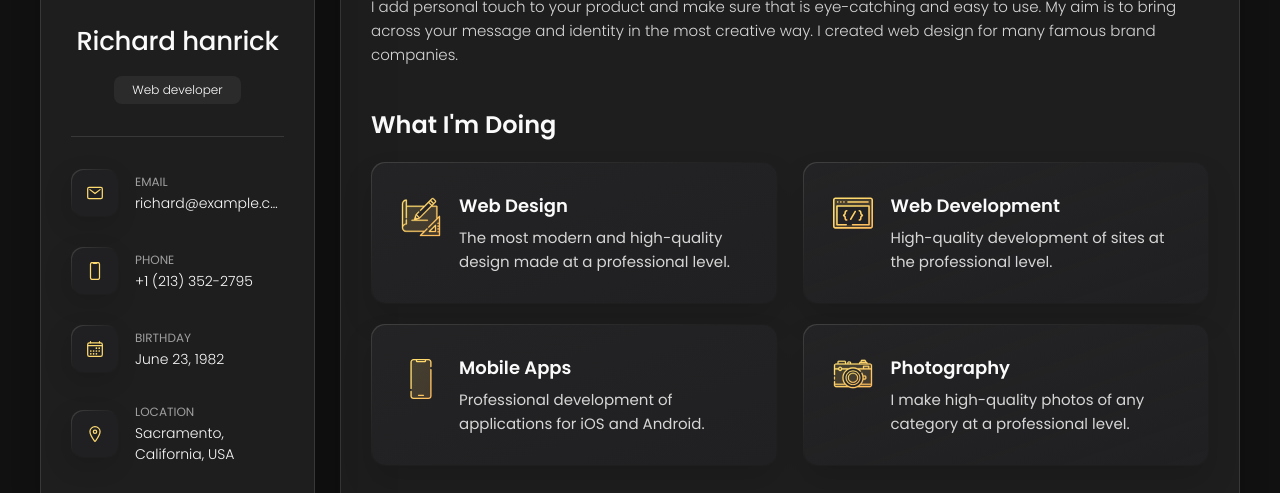
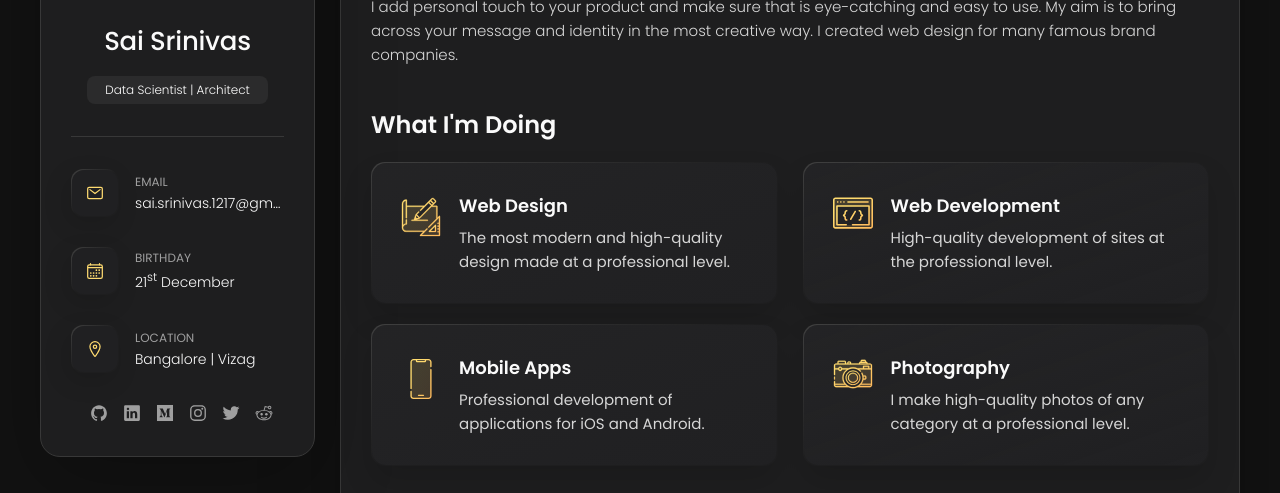
Before and after one commit to s-sai-s/personal-portfolio, a plain HTML site: page index.html in a window 1280 px wide. Shown: the part 271-764 px from the top of the page. Drawn offline with nearby package versions, Linux system fonts and the light colour scheme.

Commit message:
Update side bar contents

```diff
--- a/index.html
+++ b/index.html
@@ -38,13 +38,13 @@
 		<aside class="sidebar" data-sidebar>
 			<div class="sidebar-info">
 				<figure class="avatar-box">
-					<img src="./assets/images/my-avatar.png" alt="Richard hanrick" width="80" />
+					<img src="./assets/images/my-avatar.png" alt="Sai Srinivas" width="80" />
 				</figure>
 
 				<div class="info-content">
-					<h1 class="name" title="Richard hanrick">Richard hanrick</h1>
+					<h1 class="name" title="Sai Srinivas">Sai Srinivas</h1>
 
-					<p class="title">Web developer</p>
+					<p class="title">Data Scientist | Architect</p>
 				</div>
 
 				<button class="info_more-btn" data-sidebar-btn>
@@ -66,11 +66,12 @@
 						<div class="contact-info">
 							<p class="contact-title">Email</p>
 
-							<a href="mailto:richard@example.com" class="contact-link">richard@example.com</a>
+							<a href="mailto:sai.srinivas.1217@gmail.com"
+								class="contact-link">sai.srinivas.1217@gmail.com</a>
 						</div>
 					</li>
 
-					<li class="contact-item">
+					<!-- <li class="contact-item">
 						<div class="icon-box">
 							<ion-icon name="phone-portrait-outline"></ion-icon>
 						</div>
@@ -80,9 +81,10 @@
 
 							<a href="tel:+12133522795" class="contact-link">+1 (213) 352-2795</a>
 						</div>
-					</li>
+					</li> -->
 
 					<li class="contact-item">
+
 						<div class="icon-box">
 							<ion-icon name="calendar-outline"></ion-icon>
 						</div>
@@ -90,11 +92,13 @@
 						<div class="contact-info">
 							<p class="contact-title">Birthday</p>
 
-							<time datetime="1982-06-23">June 23, 1982</time>
+							<time datetime="12-21">21<sup>st</sup> December</time>
 						</div>
+
 					</li>
 
 					<li class="contact-item">
+
 						<div class="icon-box">
 							<ion-icon name="location-outline"></ion-icon>
 						</div>
@@ -102,8 +106,9 @@
 						<div class="contact-info">
 							<p class="contact-title">Location</p>
 
-							<address>Sacramento, California, USA</address>
+							<address>Bangalore | Vizag</address>
 						</div>
+
 					</li>
 				</ul>
 
@@ -111,20 +116,33 @@
 
 				<ul class="social-list">
 					<li class="social-item">
-						<a href="#" class="social-link">
-							<ion-icon name="logo-facebook"></ion-icon>
+						<a href="https://github.com/saisrinivas-samoju" target="_blank" class="social-link">
+							<ion-icon name="logo-github"></ion-icon>
 						</a>
 					</li>
-
 					<li class="social-item">
-						<a href="#" class="social-link">
+						<a href="https://www.linkedin.com/in/sai-srinivas-samoju/" target="_blank" class="social-link">
+							<ion-icon name="logo-linkedin"></ion-icon>
+						</a>
+					</li>
+					<li class="social-item">
+						<a href="https://medium.com/@saisrinivas.samoju" target="_blank" class="social-link">
+							<ion-icon name="logo-medium"></ion-icon>
+						</a>
+					</li>
+					<li class="social-item">
+						<a href="https://www.instagram.com/_sai_srinivas/" target="_blank" class="social-link">
+							<ion-icon name="logo-instagram"></ion-icon>
+						</a>
+					</li>
+					<li class="social-item">
+						<a href="https://x.com/saiii_srinivas" target="_blank" class="social-link">
 							<ion-icon name="logo-twitter"></ion-icon>
 						</a>
 					</li>
-
 					<li class="social-item">
-						<a href="#" class="social-link">
-							<ion-icon name="logo-instagram"></ion-icon>
+						<a href="https://www.reddit.com/user/saiii_srinivas/" target="_blank" class="social-link">
+							<ion-icon name="logo-reddit"></ion-icon>
 						</a>
 					</li>
 				</ul>
```
